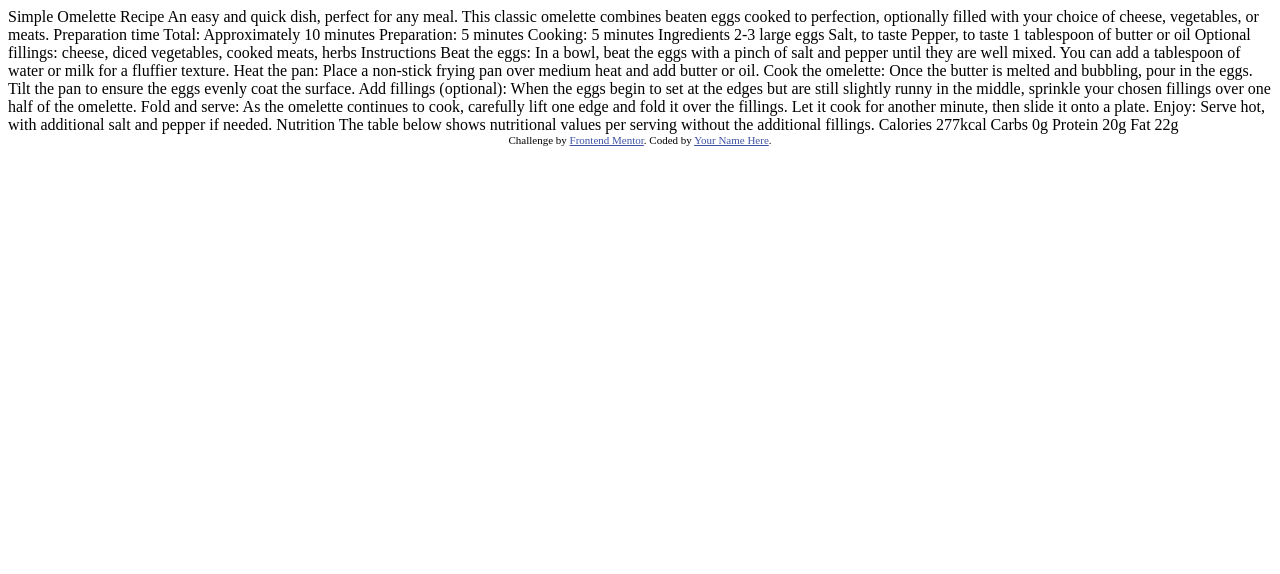
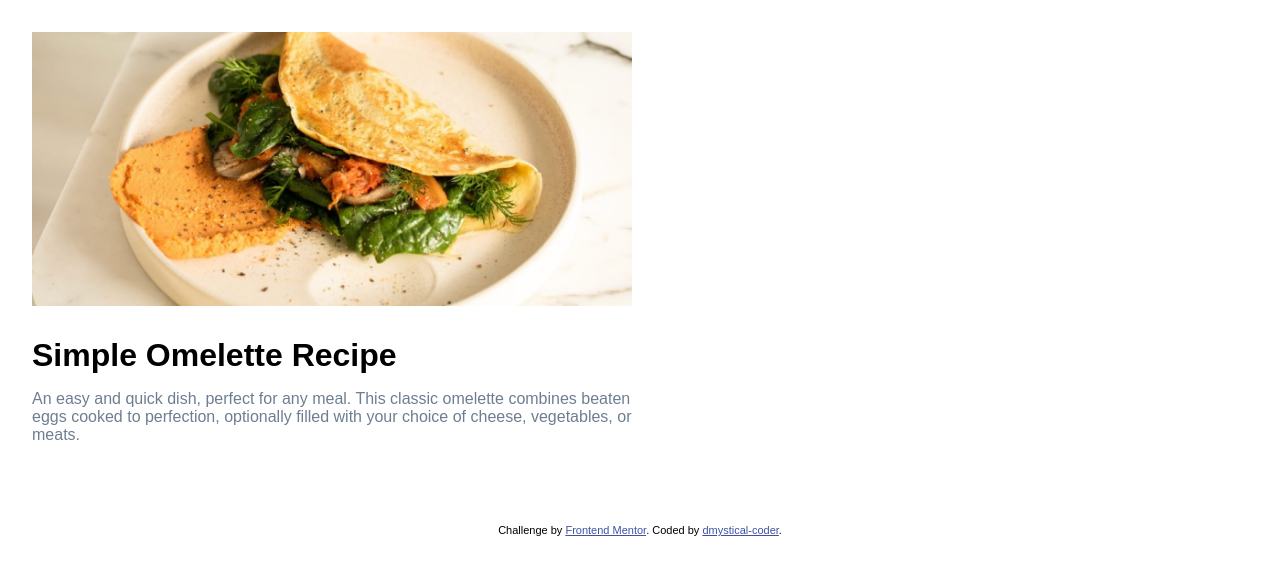
Before and after one commit to dmystical-coder/recipe-page-main, a plain HTML site: page index.html in a window 1280 px wide. Drawn offline with Linux system fonts and the light colour scheme.

Commit message:
feat: ✨Add recipe content HTML

```diff
--- a/index.html
+++ b/index.html
@@ -1,77 +1,73 @@
 <!DOCTYPE html>
 <html lang="en">
+
 <head>
   <meta charset="UTF-8">
-  <meta name="viewport" content="width=device-width, initial-scale=1.0"> <!-- displays site properly based on user's device -->
+  <meta name="viewport" content="width=device-width, initial-scale=1.0">
+  <!-- displays site properly based on user's device -->
 
-  <link rel="icon" type="image/png" sizes="32x32" href="./assets/images/favicon-32x32.png">
+  <!-- <link rel="icon" type="image/png" sizes="32x32" href="./assets/images/favicon-32x32.png"> -->
+   <style>
+    body {
+      font-family: 'Poppins', sans-serif;
+      margin: 0;
+      padding: 0;
+      box-sizing: border-box;
+    }
 
-  <title>Frontend Mentor | Recipe page</title>
+    header {
+      max-width: 600px;
+      padding: 2rem;
+    }
 
-  <!-- Feel free to remove these styles or customise in your own stylesheet 👍 -->
-  <style>
-    .attribution { font-size: 11px; text-align: center; }
-    .attribution a { color: hsl(228, 45%, 44%); }
-  </style>
+    img {
+      width: 100%;
+      max-width: 600px;
+      height: auto;
+    }
+
+    h1 {
+      font-size: 2rem;
+      margin-bottom: 1rem;
+    }
+
+    p {
+      font-size: 1rem;
+      color: #6E7E91;
+    }
+
+    .attribution {
+      font-size: 11px;
+      text-align: center;
+      margin-top: 2rem;
+    }
+
+    .attribution a {
+      color: hsl(228, 45%, 44%);
+    }
+   </style>
+
+  <title>Recipe page</title>
 </head>
+
 <body>
+  <header>
+    <section>
+      <img src="./assets/images/image-omelette.jpeg" alt="a plate of omelette">
+    </section>
+    <section>
+      <h1>Simple Omelette Recipe</h1>
 
-  Simple Omelette Recipe
+      <p> An easy and quick dish, perfect for any meal. This classic omelette combines beaten eggs cooked
+        to perfection, optionally filled with your choice of cheese, vegetables, or meats.</p>
+    </section>
+  </header>
 
-  An easy and quick dish, perfect for any meal. This classic omelette combines beaten eggs cooked
-  to perfection, optionally filled with your choice of cheese, vegetables, or meats.
-
-  Preparation time
-
-  Total: Approximately 10 minutes
-  Preparation: 5 minutes
-  Cooking: 5 minutes
-
-  Ingredients
-
-  2-3 large eggs
-  Salt, to taste
-  Pepper, to taste
-  1 tablespoon of butter or oil
-  Optional fillings: cheese, diced vegetables, cooked meats, herbs
-
-  Instructions
-
-  Beat the eggs: In a bowl, beat the eggs with a pinch of salt and pepper until they are well mixed.
-  You can add a tablespoon of water or milk for a fluffier texture.
-
-  Heat the pan: Place a non-stick frying pan over medium heat and add butter or oil.
-
-  Cook the omelette: Once the butter is melted and bubbling, pour in the eggs. Tilt the pan to ensure
-  the eggs evenly coat the surface.
-
-  Add fillings (optional): When the eggs begin to set at the edges but are still slightly runny in the
-  middle, sprinkle your chosen fillings over one half of the omelette.
-
-  Fold and serve: As the omelette continues to cook, carefully lift one edge and fold it over the
-  fillings. Let it cook for another minute, then slide it onto a plate.
-
-  Enjoy: Serve hot, with additional salt and pepper if needed.
-
-  Nutrition
-
-  The table below shows nutritional values per serving without the additional fillings.
-
-  Calories
-  277kcal
-
-  Carbs
-  0g
-
-  Protein
-  20g
-
-  Fat
-  22g
 
   <div class="attribution">
     Challenge by <a href="https://www.frontendmentor.io?ref=challenge" target="_blank">Frontend Mentor</a>.
-    Coded by <a href="#">Your Name Here</a>.
+    Coded by <a href="#">dmystical-coder</a>.
   </div>
 </body>
+
 </html>
```
Also changed, not shown: content.html (added, +59 -0 lines).
